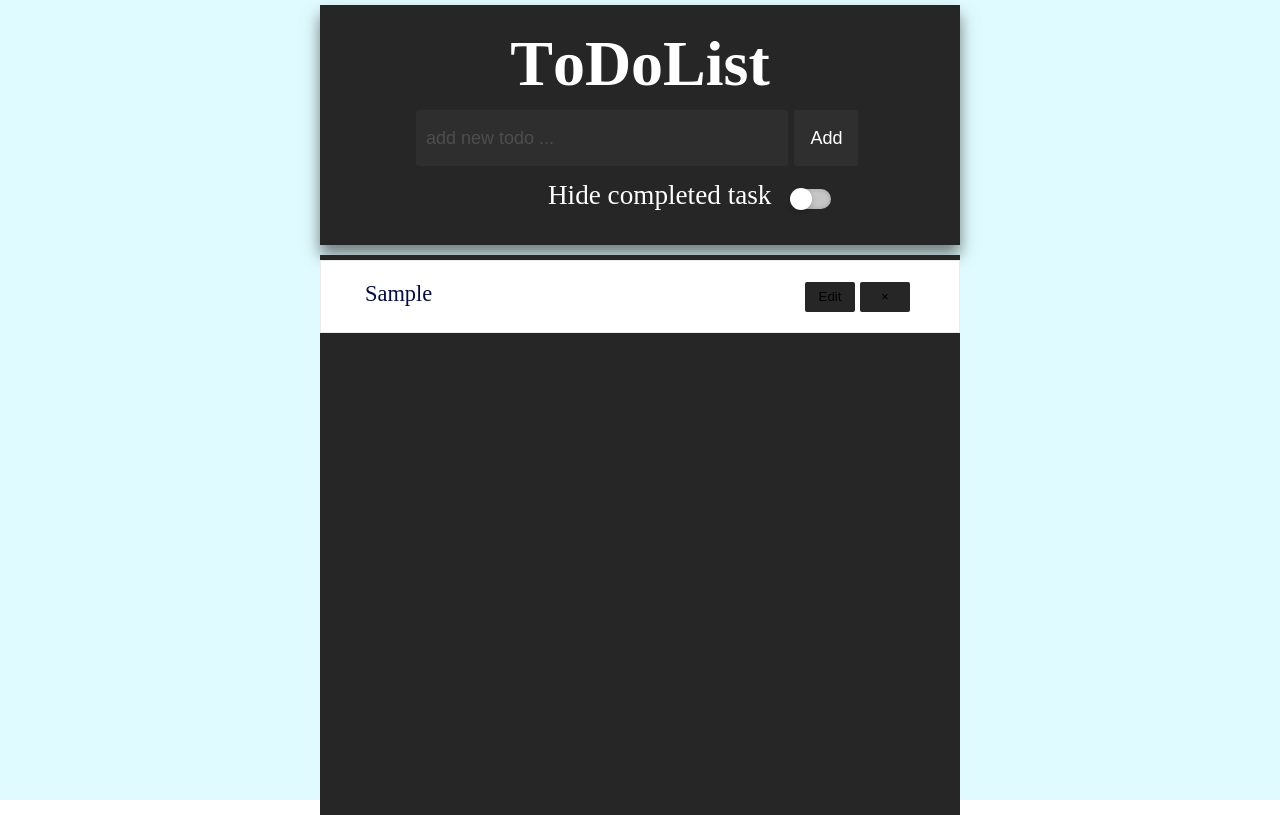
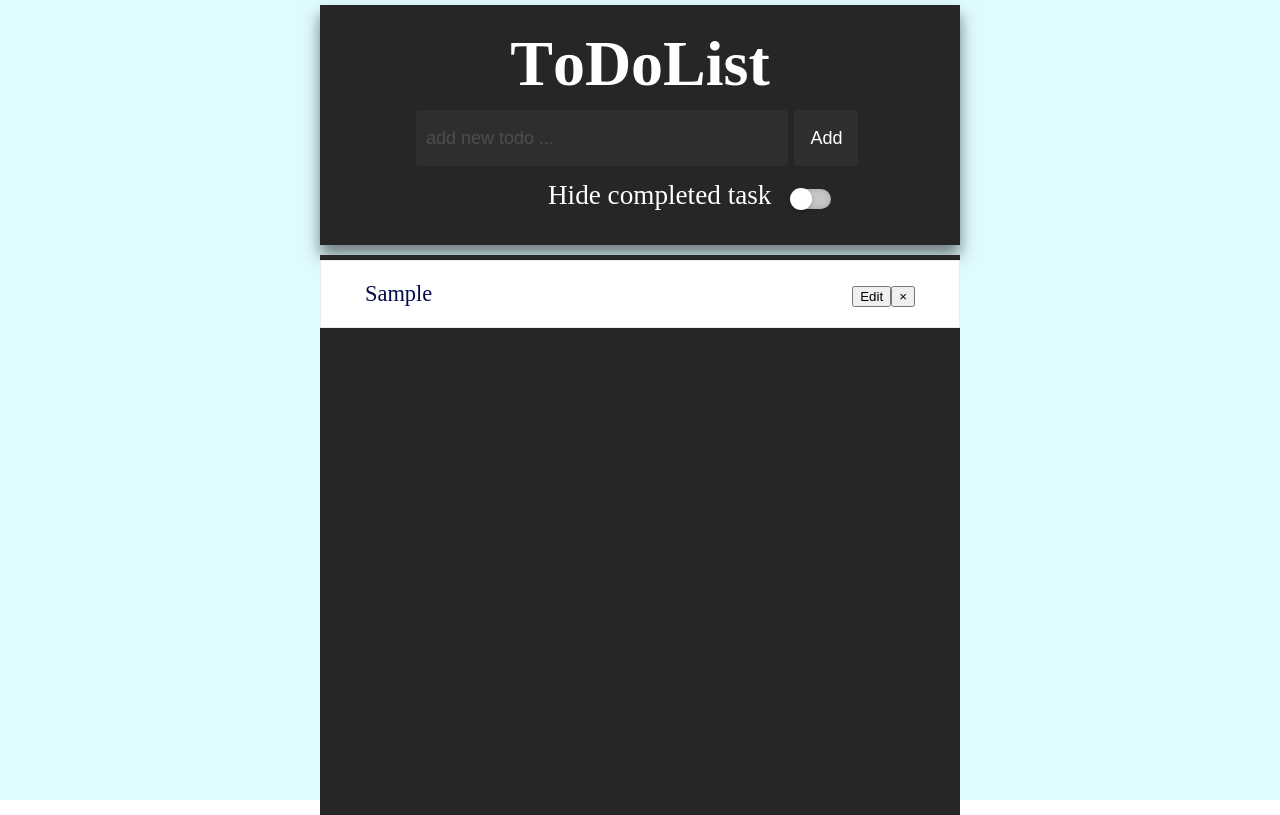
Before and after one commit to DmitrijMzr/HW_18, a React app: page / in a window 1280 px wide. Both pictures are taken after typing "Sample" into the empty fields and a click on the button "Add". Built offline with nearby package versions, Linux system fonts and the light colour scheme.

Commit message:
moved buttons to a component

```diff
--- /dev/null
+++ b/src/components/toDoList/buttons/buttons.jsx
@@ -0,0 +1,22 @@
+import React from 'react';
+
+function Buttons(props) {
+    let className = 'todo-list__item-bttn_bttn-' + (!props.isEdit ? 'edit' : 'save');
+    let callback = !props.isEdit ? props.editCallback : props.saveCallback;
+    let name = !props.isEdit ? 'Edit' : 'Save';
+    const disabled = props.isEdit ? 'disabled' : null;
+
+    return (
+        <div>
+            <button type="button"
+                    className={className}
+                    onClick={callback}>{name}</button>
+            <button type="button"
+                    className="todo-list__item-bttn_bttn-del"
+                    onClick={props.closeCallback}
+                    disabled={disabled}>&times;</button>
+        </div>
+    )
+}
+
+export default Buttons
--- a/src/components/toDoList/itemToDo.jsx
+++ b/src/components/toDoList/itemToDo.jsx
@@ -1,4 +1,5 @@
 import React, { Component } from "react";
+import Buttons from './buttons/buttons'
 
 class ItemToDo extends Component {
 
@@ -21,7 +22,6 @@ class ItemToDo extends Component {
     onChange = (e) => this.setState({ [e.target.name]: e.target.value })
 
     saveItem = () => {
-
         const index = parseInt(this.props.index);
         this.setState(()=>({renameItem: this.props.item.value}));
         this.props.saveItem(index, this.state.renameItem);
@@ -35,9 +35,6 @@ class ItemToDo extends Component {
 
     render() {
         let todoClass = this.props.item.done ? "done" : "undone";
-
-        let toggleButton1;
-        let toggleButton2;
         let toggleTitle;
 
         if(!this.state.isEdit) {
@@ -54,30 +51,17 @@ class ItemToDo extends Component {
                           </div>
         }
 
-        if(!this.state.isEdit) {
-            toggleButton1 = <button type="button"
-                                   className="todo-list__item-bttn_bttn-edit"
-                                   onClick={this.editItem}>Edit</button>
-            toggleButton2 = <button type="button"
-                                    className="todo-list__item-bttn_bttn-del"
-                                    onClick={this.onClickClose}>&times;</button>
-        } else {
-            toggleButton1 = <button type="button"
-                                   className="todo-list__item-bttn_bttn-save"
-                                   onClick={this.saveItem}>Save</button>
-            toggleButton2 = <button type="button"
-                                    className="todo-list__item-bttn_bttn-del"
-                                    onClick={this.onClickClose} disabled>&times;</button>
-
-        }
-
         return (
             <div className={'todo-list__item'}>
                 <div className={todoClass} aria-hidden="true">
                     {toggleTitle}
                     <div className="todo-list__item-bttn">
-                        {toggleButton1}
-                        {toggleButton2}
+                        <Buttons
+                            isEdit = {this.state.isEdit}
+                            editCallback = {this.editItem}
+                            saveCallback = {this.saveItem}
+                            closeCallback = {this.onClickClose}
+                        />
                     </div>
                 </div>
             </div>
```
